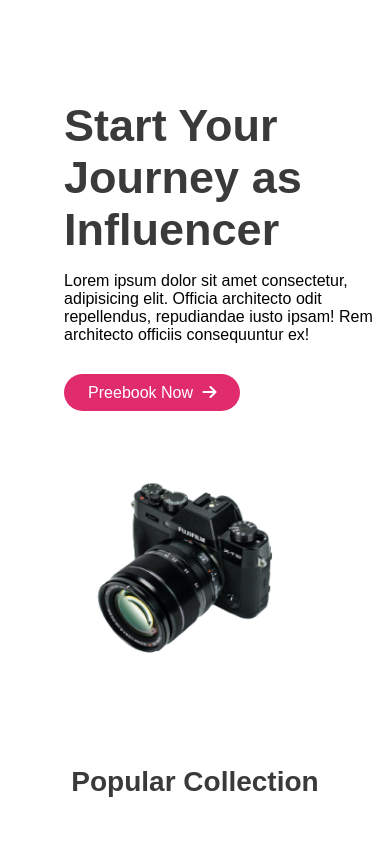
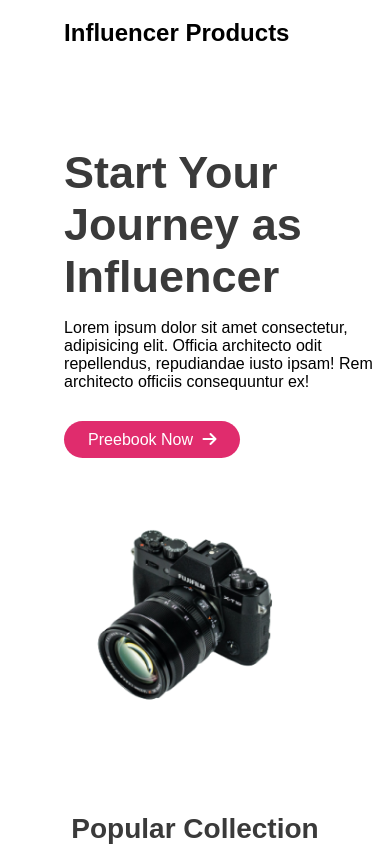
Before and after one commit to mRobi1998/influencer-gear, a plain HTML site: page index.html in a window 390 px wide. Shown: the top 848 px of the page. Drawn offline with Linux system fonts and the light colour scheme.

Commit message:
fifth commmit

```diff
--- a/index.html
+++ b/index.html
@@ -15,6 +15,7 @@
 <body>
     <header>
         <nav>
+            <h3 class="top-heading">Influencer Products</h3>
 
         </nav>
 
--- a/styles/style.css
+++ b/styles/style.css
@@ -2,6 +2,11 @@ body{
     @import url('https://fonts.googleapis.com/css2?family=Poppins:ital,wght@0,400;0,500;1,500&family=Yeseva+One&display=swap');
     font-family: 'Poppins', sans-serif;
 
+}
+.top-heading{
+    margin-left: 7%;
+    font-size: 24px;
+    margin-top: 5%;
 }
 
 .container{
@@ -148,6 +153,10 @@ h1{
 
 
 @media only screen and (max-width:688px ) {
+    .top-heading{
+        margin-left: 15%;
+
+    }
     .container{
         width: 100%;
         display: flex;
@@ -181,6 +190,9 @@ h1{
 }
 /* media query for tablet */
 @media only screen and (min-width:789px) and (max-width: 992px) {
+    .top-heading{
+        margin-left: 12%;
+    }
     .container{
         width: 100%;
         display: flex;
```
